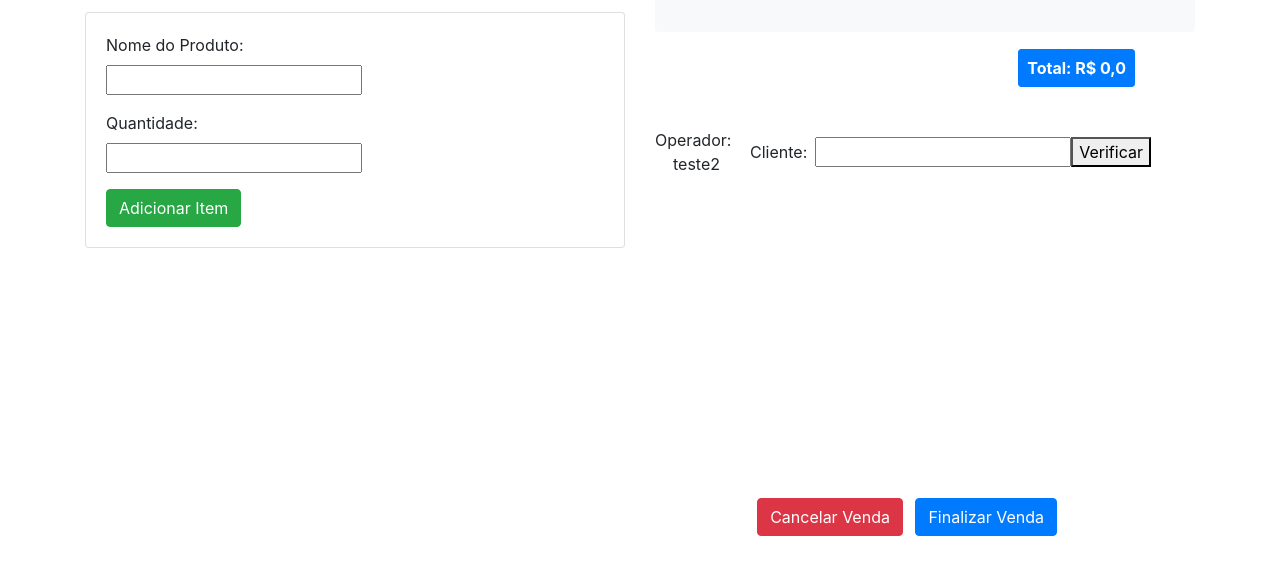
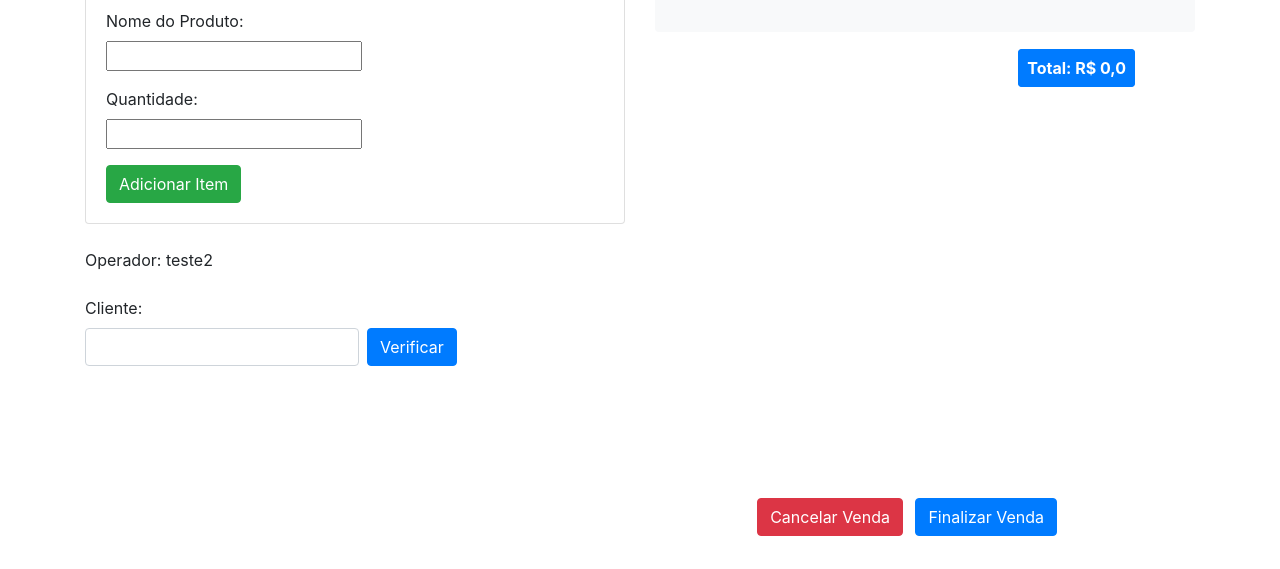
Before and after one commit to robaj9545/PDVSeplanNew, a Django app: page /pdvweb/realizar_venda/ in a window 1280 px wide. Shown: the part 231-800 px from the top of the page. Run offline with Django 5.2, Linux system fonts and the light colour scheme; a user stored in the database is signed in; data comes from the database, SQL or seed files in the repository; both versions use the stored data as it was after the commit; some libraries are stand-ins or nearby versions.

Commit message:
Atualizando

```diff
--- a/pdvweb/templates/pdvweb/realizar_venda.html
+++ b/pdvweb/templates/pdvweb/realizar_venda.html
@@ -5,9 +5,9 @@
 {% block content %}
 <div class="container mt-4">
     <div class="row">
+        <!-- Adicionar Item à Venda -->
         <div class="col-md-6">
             <h1 class="mb-4">Realizar Venda</h1>
-
             <!-- Dentro do bloco <body> -->
                 <div class="modal fade" id="pesquisarProdutoModal" tabindex="-1" role="dialog"
                 aria-labelledby="pesquisarProdutoModalLabel" aria-hidden="true">
@@ -51,9 +51,6 @@
             </div>
 
 
-            <!-- Adicionar Item à Venda -->
-
-            <br>
             <div class="card">
                 <div class="card-body">
                     <form method="post">
@@ -63,7 +60,6 @@
                             <br>
                             {{ adicionar_item_form.produto_nome }}
                         </div>
-
                         <div class="form-group">
                             <label for="quantidade">Quantidade:</label>
                             <br>
@@ -73,65 +69,22 @@
                     </form>
                 </div>
             </div>
-
+            <!-- Operador e Cliente -->
+            <div class="mt-4">
+                <div class="form-group">
+                    <label for="operador">Operador:</label>
+                    {{ request.user }}
                 </div>
-
-        <!-- Itens da Venda -->
-        <div class="col-md-6">
-            <div id="itens-da-venda" class="mb-4 shadow p-3 bg-light rounded"
-                style="max-height: 400px; overflow-y: auto;">
-                <h2 class="mb-3">Itens da Venda</h2>
-                <table class="table table-striped">
-                    <thead>
-                        <tr>
-                            <th scope="col">Produto</th>
-                            <th scope="col">Quantidade</th>
-                            <th scope="col">Preço Unitário</th>
-                            <th scope="col">Subtotal</th>
-                            <th scope="col">Ação</th>
-                        </tr>
-                    </thead>
-                    <tbody>
-                        {% for item in itens_venda %}
-                        <tr>
-                            <td>{{ item.produto.nome }}</td>
-                            <td>{{ item.quantidade }}</td>
-                            <td>R$ {{ item.preco_unitario }}</td>
-                            <td>R$ {{ item.subtotal }}</td>
-                            <td><a href="{% url 'pdvweb:remover_item' item.id %}"
-                                    class="btn btn-danger btn-sm">Remover</a></td>
-                        </tr>
-                        {% endfor %}
-                    </tbody>
-                </table>
-
-            </div>
-
-            <div class="text-right col-md-11 mb-5">
-                <strong class="border border-primary rounded p-2 bg-primary text-white">Total: R$ <span
-                        id=" valor_total">{{ venda.valor_total }}</span></strong>
-            </div>
-
-
-            <!-- Operador, Cliente, Botões -->
-            <div class=" row align-items-center">
-                <!-- Operador -->
-                <div class="col-md-2 text-right mb-2">
-                    Operador: {{ request.user }}
-                </div>
-
-                <!-- Cliente -->
-                <div class="col-md-10 mb-2" >
+                <div class="form-group">
+                    <label for="cliente">Cliente:</label>
                     <div class="form-inline">
-                        <label for="cliente" class="mr-2">Cliente:</label>
-                        <div class="form-inline">
-                            <label for="nome_cliente" class="mr-2" id="nome_cliente_label" style="display: none;">Cliente:</label>
-                            <!-- Campo para inserir o nome do cliente -->
-                            <input type="text" id="nome_cliente">
-                            <!-- Adicione o ID ao botão Verificar -->
-                            <button id="verificarClienteBtn">Verificar</button>
-                            <!-- Adicione o ID ao botão Trocar Cliente -->
-                            <button id="trocarClienteBtn" style="display: none;">Trocar Cliente</button>
+                        {% if venda.cliente %}
+                            <span id="nome_cliente_label">{{ venda.cliente.nome }}</span>
+                            <button id="trocarClienteBtn" class="btn btn-secondary">Trocar Cliente</button>
+                        {% else %}
+                            <input type="text" id="nome_cliente" class="form-control mr-2">
+                            <button id="verificarClienteBtn" class="btn btn-primary">Verificar</button>
+                        {% endif %}
                     </div>
                 </div>
             </div>
@@ -176,7 +129,47 @@
                 </div>
                 <!-- Fim do modal de cadastro de cliente -->
         </div>
+
+        <!-- Itens da Venda -->
+        <div class="col-md-6">
+            <div id="itens-da-venda" class="mb-4 shadow p-3 bg-light rounded" style="max-height: 400px; overflow-y: auto;">
+                <h2 class="mb-3">Itens da Venda</h2>
+                <table class="table table-striped">
+                    <thead>
+                        <tr>
+                            <th scope="col">Produto</th>
+                            <th scope="col">Quantidade</th>
+                            <th scope="col">Preço Unitário</th>
+                            <th scope="col">Subtotal</th>
+                            <th scope="col">Ação</th>
+                        </tr>
+                    </thead>
+                    <tbody>
+                        {% for item in itens_venda %}
+                        <tr>
+                            <td>{{ item.produto.nome }}</td>
+                            <td>{{ item.quantidade }}</td>
+                            <td>R$ {{ item.preco_unitario }}</td>
+                            <td>R$ {{ item.subtotal }}</td>
+                            <td><a href="{% url 'pdvweb:remover_item' item.id %}" class="btn btn-danger btn-sm">Remover</a></td>
+                        </tr>
+                        {% endfor %}
+                    </tbody>
+                </table>
             </div>
+            <div class="text-right col-md-11 mb-5">
+                <strong class="border border-primary rounded p-2 bg-primary text-white">Total: R$ <span id="valor_total">{{ venda.valor_total }}</span></strong>
+            </div>
+        </div>
+    </div>
+
+
+
+
+
+
+
+
 
             <!-- Footer PDV -->
             <div class="fixed-bottom mb-1">
@@ -286,13 +279,19 @@
             // Enviar uma solicitação AJAX para verificar se o cliente existe
             $.ajax({
                 type: 'POST',
-                url: '{% url "pdvweb:verificar_cliente" %}',
+                url: '{% url "pdvweb:vincular_cliente" venda.id 0 %}', // Passando 0 como valor padrão para cliente.id
                 data: {
                     'nome_cliente': nomeCliente,
                     'csrfmiddlewaretoken': $('input[name=csrfmiddlewaretoken]').val()
                 },
                 success: function (data) {
-                    if (data.cliente_existe) {
+                    console.log("CLIENTE VERIFICANDO")
+                    console.log(data)
+                    if (data.success) {
+
+                        // Verificar se o cliente existe
+                        // Verificar se o cliente existe
+                        if (data.venda.cliente) {
                             // Cliente encontrado, atualizar interface
                             $('#nome_cliente').hide();
                             $('#verificarClienteBtn').hide();
@@ -302,9 +301,12 @@
                             // Cliente não encontrado, exibir modal de cadastro
                             $('#modal_cadastro_cliente').modal('show');
                         }
+                    } else {
+                        console.log("Erro ao verificar cliente:", data.message);
+                    }
                 },
                 error: function (error) {
-                    console.log(error);
+                    console.log("Erro na solicitação AJAX:", error);
                 }
             });
         });
@@ -313,12 +315,23 @@
         // Função para trocar o cliente
         $('#trocarClienteBtn').click(function () {
             // Reverter as alterações na interface
+            $.ajax({
+                type: 'POST',
+                url: '{% url "pdvweb:desvincular_cliente" venda.id %}',
+                data: {
+                    'csrfmiddlewaretoken': $('input[name=csrfmiddlewaretoken]').val()
+                },
+                success: function (data) {
                     $('#nome_cliente').val('').show();
                     $('#verificarClienteBtn').show();
                     $('#trocarClienteBtn').hide();
                     $('#nome_cliente_label').hide();
+                },
+                error: function (error) {
+                    console.log(error);
+                }
             });
-
+        });
 
         // Função para cadastrar cliente
         $('#form_cadastro_cliente').submit(function (e) {
@@ -352,6 +365,7 @@
         });
 
 
+
     });
 </script>
 
--- a/pdvweb/urls.py
+++ b/pdvweb/urls.py
@@ -45,8 +45,10 @@ urlpatterns = [
     path('historico_vendas/', views.historico_vendas, name='historico_vendas'),
     path('detalhes_venda/<int:venda_id>/',
          views.detalhes_venda, name='detalhes_venda'),
+    path('vincular_cliente/<int:venda_id><int:cliente_id>/', views.vincular_cliente, name='vincular_cliente'),
+    path('cadastrar_cliente/', views.cadastrar_cliente, name='cadastrar_cliente'),
+    path('desvincular_cliente/<int:venda_id>/', views.desvincular_cliente, name='desvincular_cliente'),
     path('verificar_cliente/', views.verificar_cliente, name='verificar_cliente'),
-    path('cadastrar_cliente/', views.cadastrar_cliente, name='cadastrar_cliente'),
 
 
 
--- a/pdvweb/views.py
+++ b/pdvweb/views.py
@@ -185,6 +185,41 @@ def detalhes_venda(request, venda_id):
     return render(request, 'pdvweb/detalhes_venda.html', {'venda': venda})
 
 
+@require_POST
+def vincular_cliente(request, venda_id, cliente_id):
+    venda = get_object_or_404(Venda, id=venda_id)
+
+    if cliente_id != 0:
+        # Se o cliente_id for diferente de 0, tenta associar o cliente existente à venda
+        cliente = get_object_or_404(Cliente, id=cliente_id)
+        venda.cliente = cliente
+        venda.save()
+
+        # Verifica se o método da requisição é POST
+        if request.method == 'POST':
+            nome_cliente = request.POST.get('nome_cliente')
+            cliente_existe = Cliente.objects.filter(nome=nome_cliente).exists()
+            # Retorna a resposta JSON com a informação sobre a existência do cliente
+            return JsonResponse({'success': True, 'cliente_existe': cliente_existe})
+        else:
+            # Se o método não for POST, retorna um JsonResponse indicando que não há cliente na requisição
+            return JsonResponse({'success': True, 'cliente_existe': False})
+    else:
+        # Se o cliente_id for 0, indica que não há cliente associado à venda
+        return JsonResponse({'success': False, 'message': 'Cliente não encontrado'})
+
+@require_POST
+def desvincular_cliente(request, venda_id):
+    venda = get_object_or_404(Venda, id=venda_id)
+
+    # Verificar se a venda possui um cliente associado
+    if venda.cliente:
+        venda.cliente = None
+        venda.save()
+        return JsonResponse({'success': True})
+    else:
+        return JsonResponse({'success': False, 'message': 'Nenhum cliente associado a esta venda'})
+
 def verificar_cliente(request):
     if request.method == 'POST':
         nome_cliente = request.POST.get('nome_cliente')
```
Also changed, not shown: db.sqlite3. Lines whose indentation alone changed are shown as unchanged.
